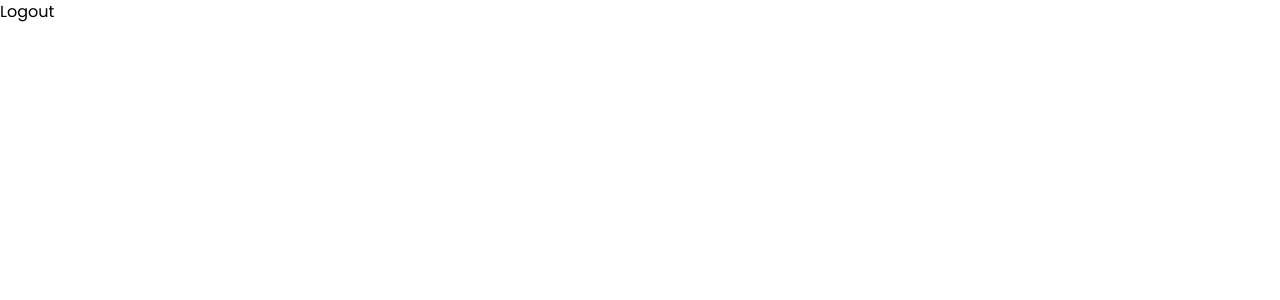
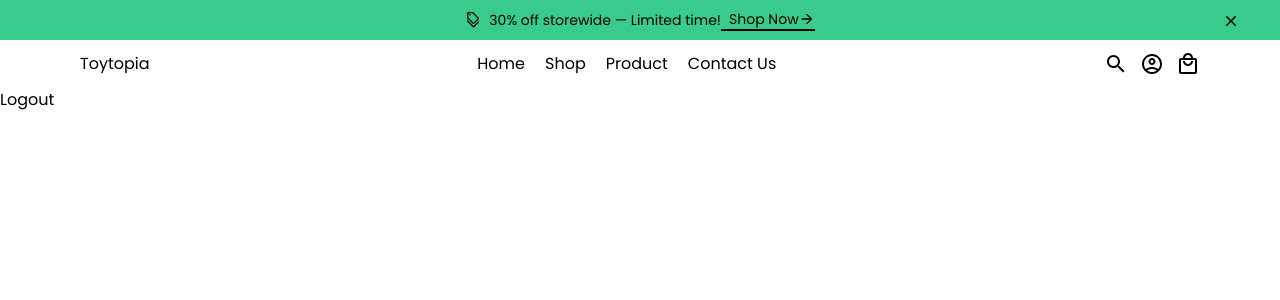
Before and after one commit to OsaVS/toytopia-frontend, a React (Vite) app: page /home in a window 1280 px wide. Shown: the top 300 px of the page. Built offline with nearby package versions, Linux system fonts and the light colour scheme; sample sign-in values are in the browser's storage.

Commit message:
create discount bar

```diff
--- /dev/null
+++ b/src/components/DiscountBar.tsx
@@ -0,0 +1,34 @@
+import { useState } from "react";
+import DiscountOutlinedIcon from "@mui/icons-material/DiscountOutlined";
+import ArrowForwardOutlinedIcon from "@mui/icons-material/ArrowForwardOutlined";
+import CloseOutlinedIcon from "@mui/icons-material/CloseOutlined";
+
+const DiscountBar = () => {
+  const [showBar, setShowBar] = useState<boolean>(true);
+
+  const toggleShowBar = () => {
+    setShowBar(false);
+  };
+
+  return (
+    <>
+      {showBar ? (
+        <div className="h-10 w-full bg-grn relative flex items-center justify-center">
+          <div className="flex items-center justify-center">
+            <DiscountOutlinedIcon sx={{ fontSize: 16 }} />
+            <p className="pl-2 text-sm">30% off storewide — Limited time!</p>
+            <div className="xs:hidden md:flex items-center border-b-2 border-black hover:cursor-pointer">
+              <p className="pl-2 text-sm">Shop Now</p>
+              <ArrowForwardOutlinedIcon sx={{ fontSize: 16 }} />
+            </div>
+          </div>
+          <div className="absolute right-10 hover:cursor-pointer">
+            <CloseOutlinedIcon sx={{ fontSize: 18 }} onClick={toggleShowBar} />
+          </div>
+        </div>
+      ) : null}
+    </>
+  );
+};
+
+export default DiscountBar;
--- a/src/components/NavBar.tsx
+++ b/src/components/NavBar.tsx
@@ -1,7 +1,29 @@
 import React from "react";
+import SearchOutlinedIcon from '@mui/icons-material/SearchOutlined';
+import AccountCircleOutlinedIcon from '@mui/icons-material/AccountCircleOutlined';
+import LocalMallOutlinedIcon from '@mui/icons-material/LocalMallOutlined';
 
 const NavBar = () => {
-  return <div>NavBar</div>;
+  return (
+    <>
+      <div className="xs:hidden md:flex h-12 items-center justify-between md:px-20">
+        <p>Toytopia</p>
+        <div>
+          <ul className="flex items-center gap-5">
+            <li className="cursor-pointer">Home</li>
+            <li className="cursor-pointer">Shop</li>
+            <li className="cursor-pointer">Product</li>
+            <li className="cursor-pointer">Contact Us</li>
+          </ul>
+        </div>
+        <div className="flex items-center gap-3">
+          <SearchOutlinedIcon/>
+          <AccountCircleOutlinedIcon/>
+          <LocalMallOutlinedIcon/>
+        </div>
+      </div>
+    </>
+  );
 };
 
 export default NavBar;
--- a/src/features/auth/authSlice.ts
+++ b/src/features/auth/authSlice.ts
@@ -1,14 +1,11 @@
 import { createSlice } from "@reduxjs/toolkit";
-import { User } from "../../types/user";
 
 interface AuthState {
-  user: User | null;
   token: string | null;
   isAuthenticated: boolean;
 }
 
 const initialState: AuthState = {
-  user: null,
   token: null,
   isAuthenticated: false,
 };
@@ -18,14 +15,12 @@ const authSlice = createSlice({
   initialState,
   reducers: {
     setCredentials: (state, action) => {
-      const { user, token } = action.payload;
-      state.user = user;
+      const { token } = action.payload;
       state.token = token;
       state.isAuthenticated = true;
       localStorage.setItem("token", token);
     },
     logOut: (state) => {
-      state.user = null;
       state.token = null;
       state.isAuthenticated = false;
       localStorage.removeItem("token");
--- a/src/pages/Home.tsx
+++ b/src/pages/Home.tsx
@@ -1,6 +1,8 @@
 import { useDispatch } from "react-redux";
 import { useNavigate } from "react-router-dom";
 import { logOut } from "../features/auth/authSlice";
+import Navbar from "../components/NavBar";
+import DiscountBar from "../components/DiscountBar";
 
 const Home = () => {
   const navigate = useNavigate();
@@ -13,6 +15,8 @@ const Home = () => {
 
   return (
     <div>
+      <DiscountBar />
+      <Navbar />
       <button onClick={handleLogout}>Logout</button>
     </div>
   );
```
